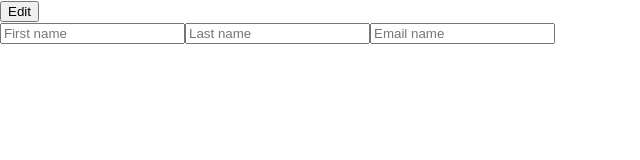
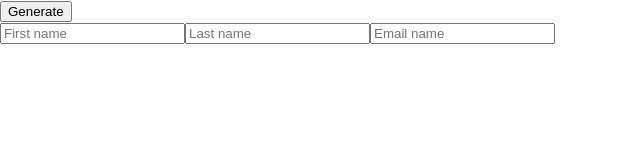
Before and after one commit to con-dog/cv-project-2, a React (Create React App) app: page / in a window 1280 px wide. Shown: the top 160 px of the page, without its empty margins (0-640 px from the left). Built offline with nearby package versions, Linux system fonts and the light colour scheme.

Commit message:
feat: Conditionally show form / CV

```diff
--- a/src/App.jsx
+++ b/src/App.jsx
@@ -3,21 +3,16 @@ import CV from './components/CV';
 import Form from './components/Form';
 
 function App() {
-  const [mode, setMode] = useState('Edit');
+  const [isEdit, setMode] = useState(true);
 
   const toggleMode = () => {
-    if (mode === 'Edit') {
-      setMode('Generate');
-    } else {
-      setMode('Edit');
-    }
+    setMode(!isEdit);
   };
 
   return (
     <div>
-      <button type="button" onClick={toggleMode}>{mode}</button>
-      <Form />
-      <CV />
+      <button type="button" onClick={toggleMode}>{isEdit ? 'Generate' : 'Edit'}</button>
+      {isEdit ? <Form /> : <CV />}
     </div>
   );
 }
```
